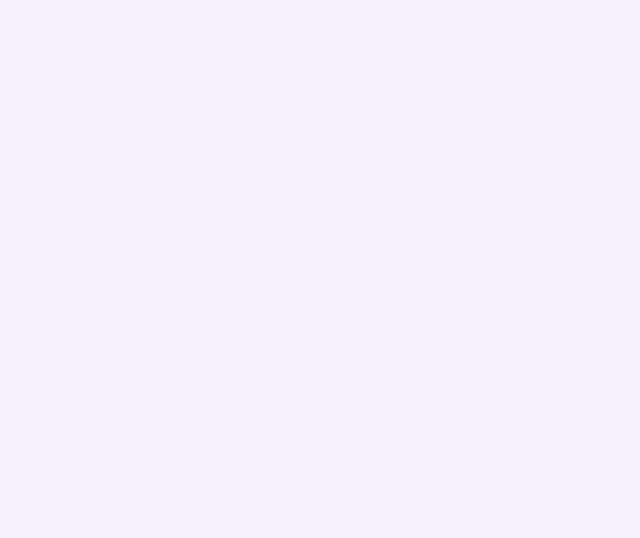
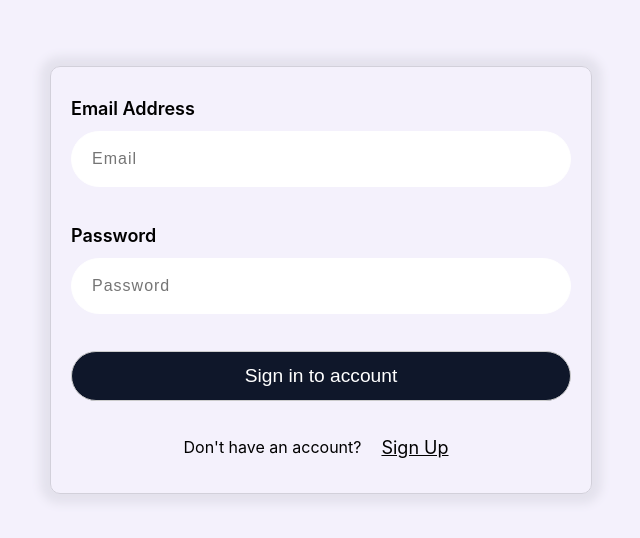
Before and after one commit to nermindonat/react-login-page, a React (Create React App) app: page / in a window 1280 px wide. Before the commit this address had no page. Shown: the part 120-658 px from the top of the page, without its empty margins (319-959 px from the left). Built offline with nearby package versions, Linux system fonts and the light colour scheme.

Commit message:
Form validation added

```diff
--- a/package.json
+++ b/package.json
@@ -3,14 +3,17 @@
   "version": "0.1.0",
   "private": true,
   "dependencies": {
+    "@hookform/resolvers": "^2.9.10",
     "@testing-library/jest-dom": "^5.16.5",
     "@testing-library/react": "^13.4.0",
     "@testing-library/user-event": "^13.5.0",
     "react": "^18.2.0",
     "react-dom": "^18.2.0",
+    "react-hook-form": "^7.39.1",
     "react-router-dom": "^6.4.2",
     "react-scripts": "5.0.1",
-    "web-vitals": "^2.1.4"
+    "web-vitals": "^2.1.4",
+    "yup": "^0.32.11"
   },
   "scripts": {
     "start": "react-scripts start",
--- a/src/App.js
+++ b/src/App.js
@@ -9,8 +9,8 @@ function App() {
     <div className="App">
       <BrowserRouter>
       <Routes>
+        <Route path="/" element={<LoginPage />} />
         <Route path="/register" element={<RegisterPage />} />
-        <Route path="/login" element={<LoginPage />} />
       </Routes>
     </BrowserRouter>
     </div>
--- a/src/components/LoginForm/LoginForm.jsx
+++ b/src/components/LoginForm/LoginForm.jsx
@@ -2,59 +2,74 @@ import React, { useRef, useState, useEffect } from "react";
 import Button from "../button/Button";
 import "./loginForm.css";
 import { Link } from "react-router-dom";
+import { useForm } from "react-hook-form";
+import * as Yup from "yup";
+import { yupResolver } from "@hookform/resolvers/yup"
+
+const validationSchema = Yup.object().shape({
+  email: Yup
+    .string()
+    .nullable()
+    .required("Email is required")
+    .email("Email is invalid"),
+  password: Yup
+    .string()
+    .required("Password is required")
+    .min(6, "Password must be at least 6 characters")
+    .matches(/[^a-z0-9]+/i, "password must be alphanumeric")
+    .max(20, "password must be no more than 20 characters"),
+});
+
+const LoginForm = () => {
+  // const emailRef = useRef();
+  // const errorRef = useRef();
+
+  // const [email, setEmail] = useState("");
+  // const [password, setPassword] = useState("");
+  // const [errorMsg, setErrorMsg] = useState("");
+  // const [success, setSuccess] = useState("");
+
+  // useEffect(() => {
+  //   emailRef.current.focus();
+  // }, []);
+
+  // useEffect(() => {
+  //   setErrorMsg("");
+  // }, [email, password]);
 
 
-const LoginForm = () => {
-  const emailRef = useRef();
-  const errorRef = useRef();
+  const {register, handleSubmit, formState: {errors}, reset } = useForm({
+    resolver: yupResolver(validationSchema)
+  })
 
-  const [email, setEmail] = useState("");
-  const [password, setPassword] = useState("");
-  const [errorMsg, setErrorMsg] = useState("");
-  const [success, setSuccess] = useState("");
 
-  useEffect(() => {
-    emailRef.current.focus();
-  }, []);
+  const onSubmit = (data) => {
+    console.log({ data });
+    reset();
+  }
 
-  useEffect(() => {
-    setErrorMsg("");
-  }, [email, password]);
-
-  const handleSubmit = async (e) => {
-    e.preventDefault(); // Preventdefault kavramı ilgili elementin tarayıcı tarafından o an yaptığı varsayılan işlemi engellemeye yarar.
-    console.log(email, password);
-    setEmail("");
-    setPassword("");
-    setSuccess(true);
+  const onError = (errors) => {
+    console.log(errors);
   };
 
 
+  return (
 
-  return (
-    <>
-      {success ? (
-        <section>
-          <h1>You are logged in!</h1>
-          <br />
-          <p>
-            <a href="#">Go to home</a>
-          </p>
-        </section>
-      ) : (
         <div className="login-form">
-          <form onSubmit={handleSubmit}>
+          <form onSubmit={handleSubmit(onSubmit, onError)}>
             <div className="email">
               <label htmlFor="email">Email Address</label>
               <input
-                type="text"
+                type="email"
                 id="email"
                 placeholder="Email"
-                ref={emailRef}
-                onChange={(e) => setEmail(e.target.value)}
-                value={email}
-                required
+                // ref={emailRef}
+                // onChange={(e) => setEmail(e.target.value)}
+                // value={email}
+                {...register("email")}
+                autoComplete="off"
               />
+              <p className="message">{errors.email?.message}</p>
             </div>
             <div className="password">
               <label htmlFor="username">Password</label>
@@ -62,20 +77,21 @@ const LoginForm = () => {
                 type="password"
                 id="password"
                 placeholder="Password"
-                onChange={(e) => setPassword(e.target.value)}
-                value={password}
-                required
+                // onChange={(e) => setPassword(e.target.value)}
+                // value={password}
+                {...register("password")}
               />
+              <p className="message">{errors.password?.message}</p>
             </div>
             <Button />
           </form>
           <div className="account">
             <p>Don't have an account?</p>
-            <Link className="link" to="/register">Sign Up</Link>
+            <Link className="link" to="/register">
+              Sign Up
+            </Link>
           </div>
         </div>
-      )}
-    </>
   );
 };
 
--- a/src/components/LoginForm/loginForm.css
+++ b/src/components/LoginForm/loginForm.css
@@ -22,6 +22,14 @@ form{
     display: flex;
     flex-direction: column;
     width: 100%;
+    margin-bottom: 10px;
+}
+
+.message{
+    font-family: 'Times New Roman', Times, serif;
+    color: red;
+    font-weight: 500;
+    margin-top: 1px;
 }
 
 .password{
@@ -46,7 +54,6 @@ input{
     background-color: #fff;
     color: #000;
     font-weight: 300;
-    margin: 10px 0px;
     outline: none;
     font-size: 16px;
     padding: 7px 20px;
```
Also changed, not shown: src/context/AuthProvider.jsx (added), 1 other file (tests, documents, lock files or other folders).
